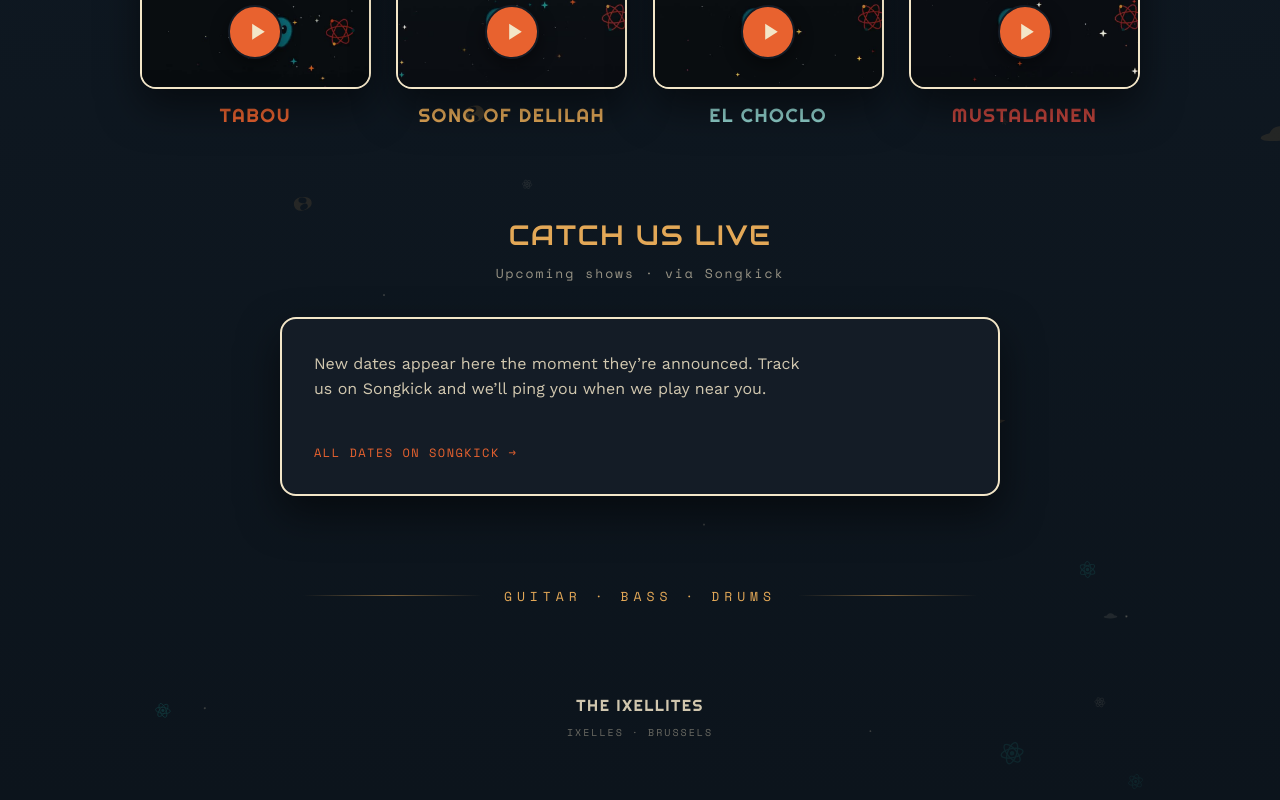
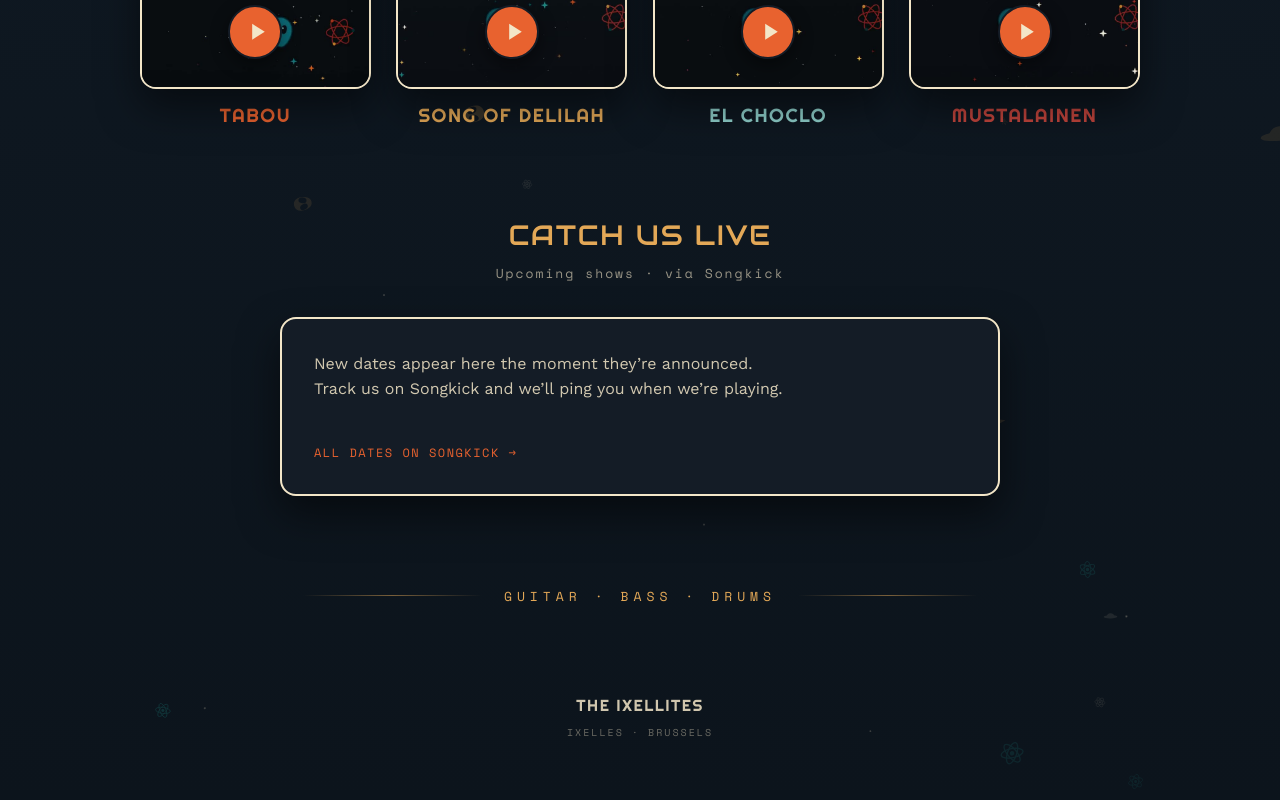
Before and after one commit to bestoman/ixellites, a plain HTML site: page index.html in a window 1280 px wide. Shown: the part 1495-2295 px from the top of the page. Drawn offline with nearby package versions, Linux system fonts and the light colour scheme; a script that the page names is missing.

Commit message:
Update index.html

```diff
--- a/index.html
+++ b/index.html
@@ -176,7 +176,7 @@
     <h2 id="gigsTitle" class="gigs-title">Catch us live</h2>
     <p class="gigs-sub">Upcoming shows &middot; via Songkick</p>
     <div class="gigs-card">
-      <p class="gigs-note">New dates appear here the moment they&rsquo;re announced. Track us on Songkick and we&rsquo;ll ping you when we play near you.</p>
+      <p class="gigs-note">New dates appear here the moment they&rsquo;re announced. Track us on Songkick and we&rsquo;ll ping you when we&rsquo;re playing.</p>
       <!--
         Songkick widget. Notes (mobile):
         - keep it in a normal block wrapper (NOT a flex/grid child that centres or shrink-wraps),
```
